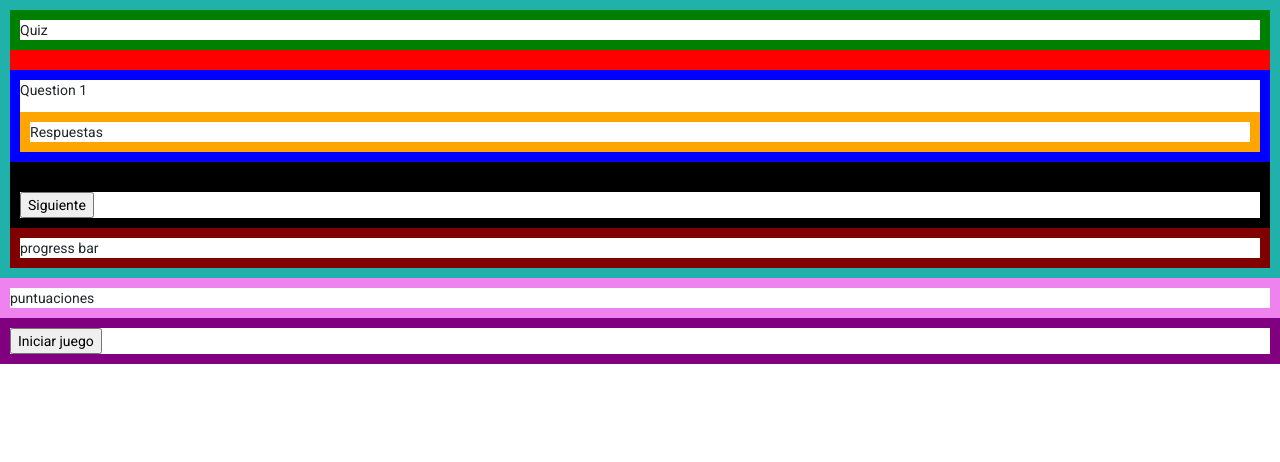
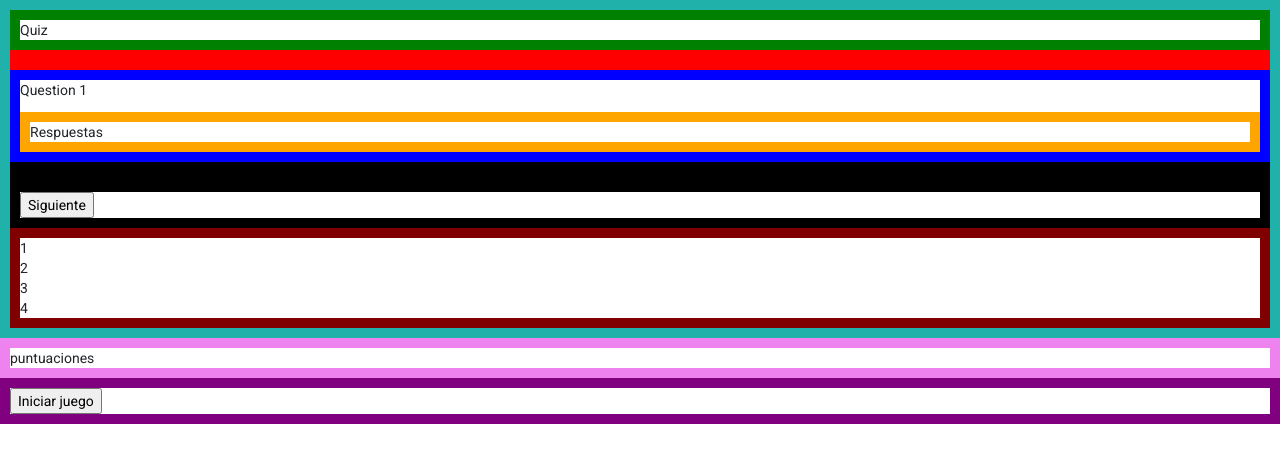
Before and after one commit to adrcorona13/AppAngularNST, an Angular app: page / in a window 1280 px wide. Shown: the top 462 px of the page. Built offline with nearby package versions, Linux system fonts and the light colour scheme.

Commit message:
Add step-bar next/previous questions improvements

```diff
--- /dev/null
+++ b/src/app/Components/step-bar/step-bar.component.html
@@ -0,0 +1,3 @@
+<div *ngFor="let index of questionIndexes">
+    <div (click)="onClick(index)">{{index}}</div>
+</div>
--- /dev/null
+++ b/src/app/Components/step-bar/step-bar.component.ts
@@ -0,0 +1,31 @@
+import { Component, EventEmitter, Input, OnInit, Output } from '@angular/core';
+
+@Component({
+  selector: 'step-bar',
+  templateUrl: './step-bar.component.html',
+  styleUrls: ['./step-bar.component.css']
+})
+export class StepBarComponent implements OnInit {
+
+  @Input()
+  questionIndexes: number[]|any;
+
+  @Input()
+  currentQuestion: number|any;
+
+  @Output()
+  currentQuestionChange = new EventEmitter<number>();
+
+  constructor() { }
+
+  ngOnInit(): void {
+    console.log(this.questionIndexes);
+  }
+
+  onClick(index: number){
+    console.log(index);
+
+    this.currentQuestion = index;
+    this.currentQuestionChange.emit(this.currentQuestion);
+  }
+}
--- a/src/app/app.component.html
+++ b/src/app/app.component.html
@@ -9,13 +9,13 @@
         <question [question]="getQuestion()"></question>
     </div>
     <div style="border:solid 10px  black">
-        <input type="button" (click)="previousQuestion()" value="Anterior"  *ngIf="currentQuestion > 0" >
+        <input type="button" (click)="previousQuestion()" value="Anterior"  *ngIf="isFirstQuestion()" >
     </div>
     <div style="border:solid 10px  black">
-        <input type="button" (click)="nextQuestion()" value="Siguiente" *ngIf="currentQuestion + 1 < questions.length">
+        <input type="button" (click)="nextQuestion()" value="Siguiente" *ngIf="!isLastQuestion()">
     </div>
     <div style="border:solid 10px  maroon">
-        progress bar
+        <step-bar [questionIndexes]="getQuestionIndexes()" [(currentQuestion)]="currentQuestion"></step-bar>
     </div>
 </div>
 <div style="border:solid 10px  violet">
--- a/src/app/app.component.ts
+++ b/src/app/app.component.ts
@@ -1,40 +1,50 @@
 import { Component, OnInit } from '@angular/core';
 import { Question } from './Models/Question';
-import * as data from 'src/app/questions.json';
+import data from 'src/app/questions.json';
 
 @Component({
   selector: 'app-root',
   templateUrl: './app.component.html',
   styleUrls: ['./app.component.css']
 })
-export class AppComponent implements OnInit {
+export class AppComponent implements OnInit  {
 
   ngOnInit(): void {
-    console.log(this.questions);
-    console.log(this.questions[0]);
+    this.questions
   }
 
   title = 'AppAngularNST';
-  currentQuestion: number = 0;
+  currentQuestion: number = 1;
   newGame: boolean = true;
   gameOver: boolean = false;
   startTimer: boolean = false;
 
-  questions: Question[] = (data as Question[]);
+  questions: Question[] = data as Question[];
 
-  getQuestion(): Question{
-    return this.questions[this.currentQuestion];
+  getQuestion(): Question|any{
+    return this.questions.find(x=> x.index === this.currentQuestion);
+  }
+
+  getQuestionIndexes(): number[]{
+    return this.questions.map(question => question.index);
   }
 
   nextQuestion(){
-    if (this.currentQuestion + 1 < this.questions.length)
+    if (!this.isLastQuestion())
       this.currentQuestion += 1;
   }
 
+  public isLastQuestion() {
+    return this.currentQuestion == this.questions.length;
+  }
+
   previousQuestion(){
-    console.log(this.currentQuestion)
-    if (this.currentQuestion > 0)
+    if (this.isFirstQuestion())
     this.currentQuestion -= 1;
+  }
+
+  public isFirstQuestion(){
+    return this.currentQuestion > 1
   }
 
   startGame(){
@@ -46,4 +56,6 @@ export class AppComponent implements OnInit {
     this.startTimer = false;
     this.newGame = true;
   }
+
+
 }
--- a/src/app/app.module.ts
+++ b/src/app/app.module.ts
@@ -6,12 +6,14 @@ import { AppComponent } from './app.component';
 import { BrowserAnimationsModule } from '@angular/platform-browser/animations';
 import { QuestionComponent } from './Components/question/question.component';
 import { TimerComponent } from './Components/timer/timer.component';
+import { StepBarComponent } from './Components/step-bar/step-bar.component';
 
 @NgModule({
   declarations: [
     AppComponent,
     QuestionComponent,
-    TimerComponent
+    TimerComponent,
+    StepBarComponent
   ],
   imports: [
     BrowserModule,
--- a/tsconfig.json
+++ b/tsconfig.json
@@ -2,6 +2,7 @@
 {
   "compileOnSave": false,
   "compilerOptions": {
+    "esModuleInterop": true,
     "resolveJsonModule": true,
     "baseUrl": "./",
     "outDir": "./dist/out-tsc",
```
Also changed, not shown: src/app/Components/step-bar/step-bar.component.css (added).
